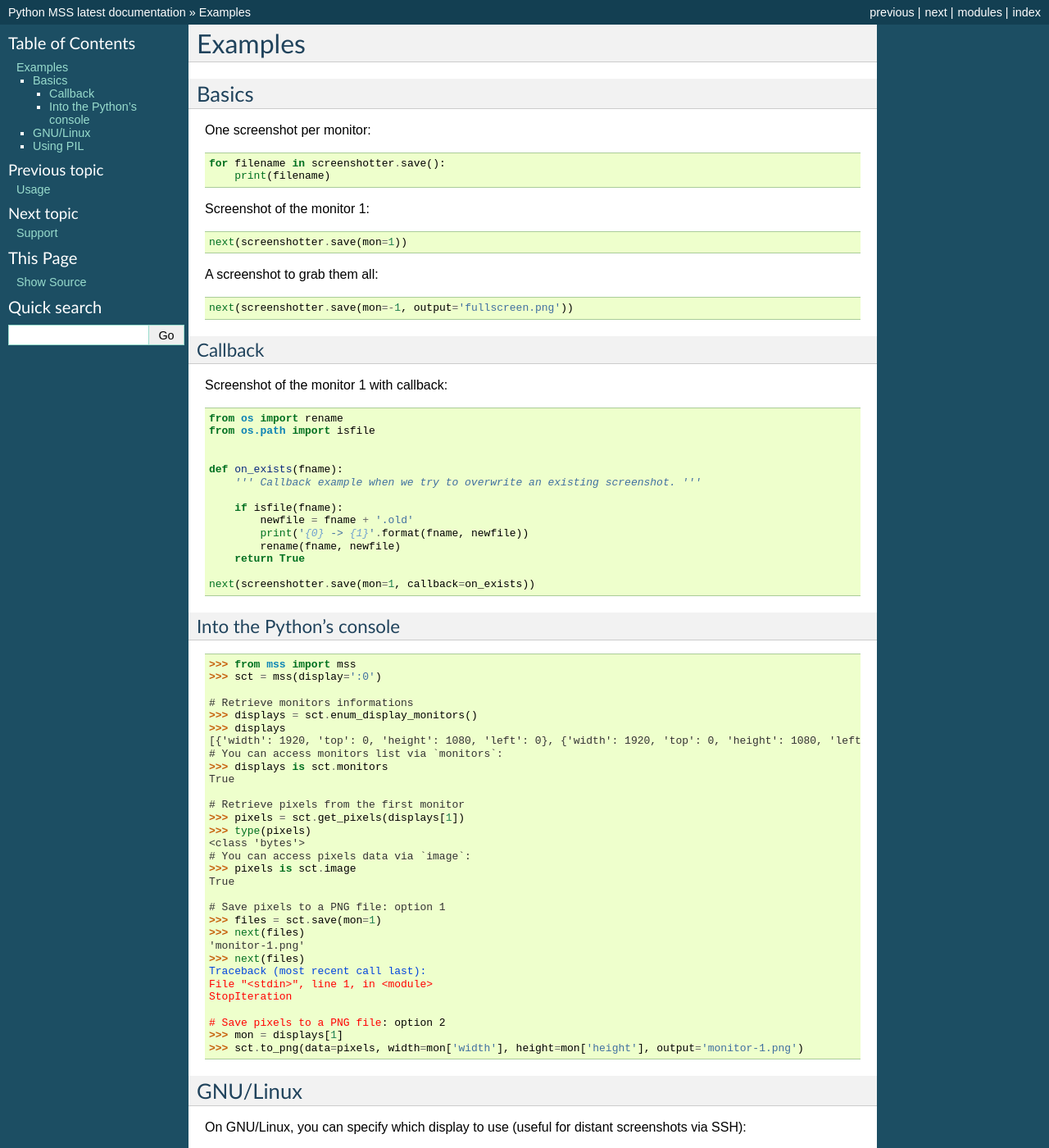
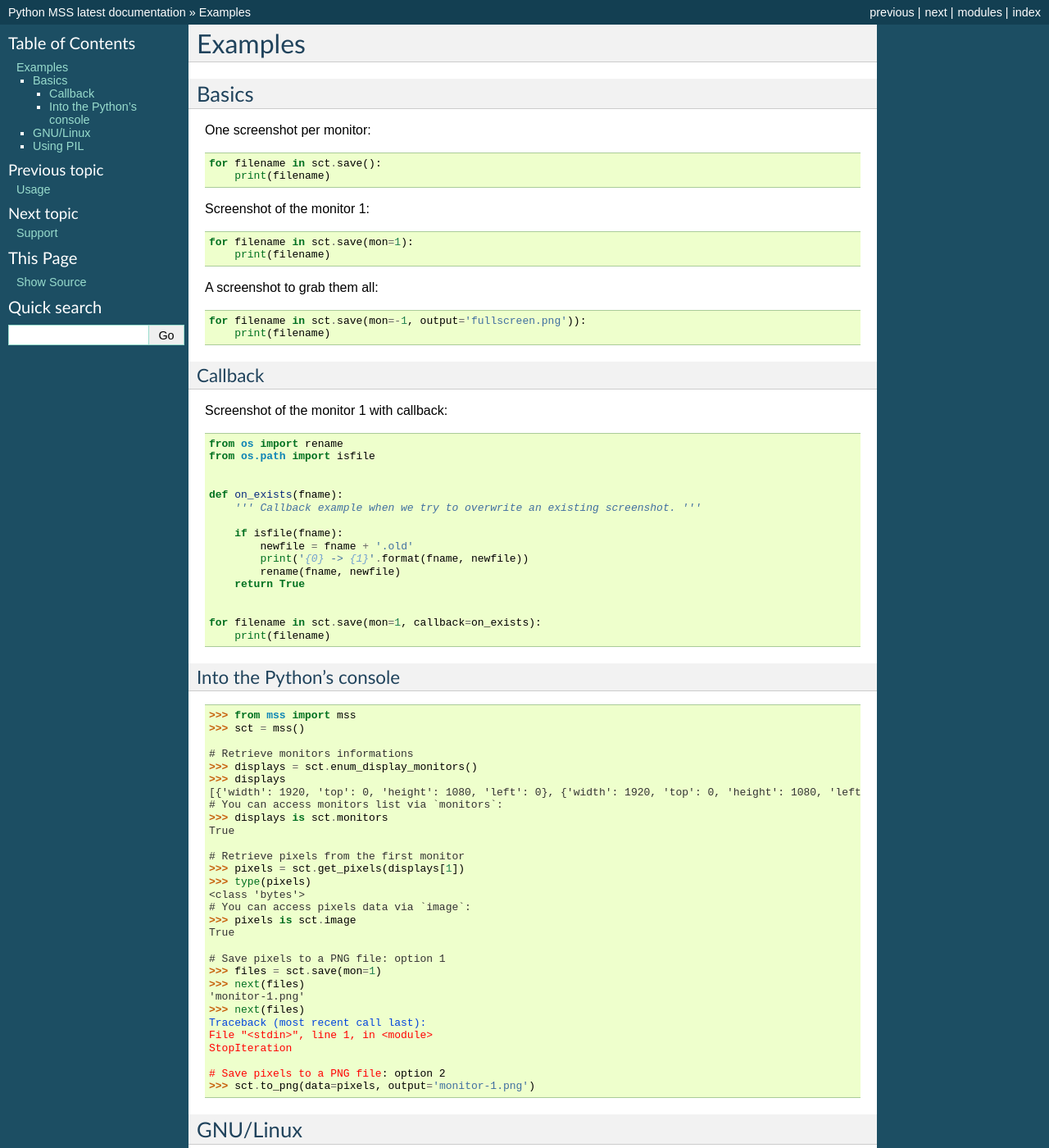
Before and after one commit to BoboTiG/python-mss, a Sphinx documentation site: the page built from docs/source/examples.rst, in a window 1280 px wide and 1400 px high. Shown: the whole window at 82% size. Built offline with Sphinx 7.4.7, drawn with Linux system fonts in a browser that asks for light colours; some of the changed text lies outside the part shown.

Commit message:
Doc: homogenize examples names

```diff
--- a/docs/source/examples.rst
+++ b/docs/source/examples.rst
@@ -7,18 +7,20 @@ Basics
 
 One screenshot per monitor::
 
-    for filename in screenshotter.save():
+    for filename in sct.save():
         print(filename)
 
 
 Screenshot of the monitor 1::
 
-    next(screenshotter.save(mon=1))
+    for filename in sct.save(mon=1):
+        print(filename)
 
 
 A screenshot to grab them all::
 
-    next(screenshotter.save(mon=-1, output='fullscreen.png'))
+    for filename in sct.save(mon=-1, output='fullscreen.png')):
+        print(filename)
 
 
 Callback
@@ -39,7 +41,9 @@ Screenshot of the monitor 1 with callback::
             rename(fname, newfile)
         return True
 
-    next(screenshotter.save(mon=1, callback=on_exists))
+
+    for filename in sct.save(mon=1, callback=on_exists):
+        print(filename)
 
 
 Into the Python's console
@@ -48,7 +52,7 @@ Into the Python's console
 ::
 
     >>> from mss import mss
-    >>> sct = mss(display=':0')
+    >>> sct = mss()
 
     # Retrieve monitors informations
     >>> displays = sct.enum_display_monitors()
@@ -76,8 +80,7 @@ Into the Python's console
     StopIteration
 
     # Save pixels to a PNG file: option 2
-    >>> mon = displays[1]
-    >>> sct.to_png(data=pixels, width=mon['width'], height=mon['height'], output='monitor-1.png')
+    >>> sct.to_png(data=pixels, output='monitor-1.png')
 
 
 GNU/Linux
@@ -92,8 +95,8 @@ On GNU/Linux, you can specify which display to use (useful for distant screensho
     print('Screenshot of display "{0}"'.format(display))
     output = 'monitor{0}-%d.png'.format(display)
 
-    with MSS(display=display) as screenshotter:
-        for filename in screenshotter.save(output=output):
+    with MSS(display=display) as sct:
+        for filename in sct.save(output=output):
             print(filename)
 
 
@@ -107,21 +110,19 @@ This is an example using `frombytes() <http://pillow.readthedocs.io/en/latest/re
     from PIL import Image
 
 
-    with mss() as screenshotter:
+    with mss() as sct:
         # We retrieve monitors informations:
-        monitors = screenshotter.enum_display_monitors()
+        monitors = sct.enum_display_monitors()
 
         # Get rid of the first, as it represents the "All in One" monitor:
         for num, monitor in enumerate(monitors[1:], 1):
             # Get raw pixels from the screen.
             # This method will store screen size into `width` and `height`
             # and raw pixels into `image`.
-            screenshotter.get_pixels(monitor)
+            sct.get_pixels(monitor)
 
             # Create an Image:
-            img = Image.frombytes('RGB',
-                                  (screenshotter.width, screenshotter.height),
-                                  screenshotter.image)
+            img = Image.frombytes('RGB', (sct.width, sct.height), sct.image)
 
             # And save it!
             img.save('monitor-{0}.jpg'.format(num))
--- a/docs/source/usage.rst
+++ b/docs/source/usage.rst
@@ -27,9 +27,9 @@ Instance
 
 So the module can be used as simply as::
 
-    with mss() as screenshotter:
+    with mss() as sct:
         # ...
 
 Or::
 
-    screenshotter = mss()
+    sct = mss()
```
Also changed, not shown: other parts of docs/source/usage.rst (+1 -1 lines).
